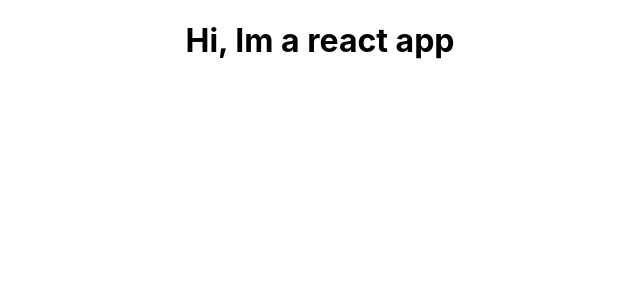
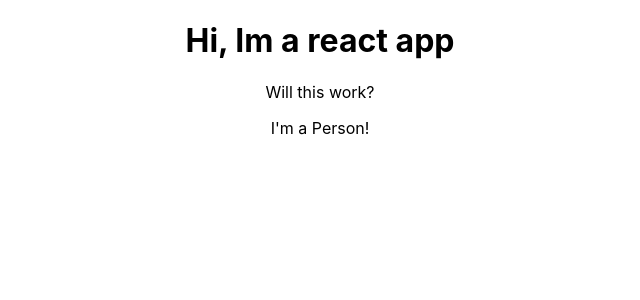
Before and after one commit to humbertocarvalho/courses-react-complete-guide, a React (Create React App) app: page / in a window 1280 px wide. Shown: the top 300 px of the page, without its empty margins (320-960 px from the left). Built offline with nearby package versions, Linux system fonts and the light colour scheme.

Commit message:
Crated Person.js file.

```diff
--- a/src/App.js
+++ b/src/App.js
@@ -1,10 +1,13 @@
 import React from 'react';
 import './App.css';
+import Person from './Person/Person';
 
 function App() {
   return (
     <div className='App'>
       <h1>Hi, Im a react app</h1>
+      <p>Will this work?</p>
+      <Person />
     </div>
   );
 }
--- /dev/null
+++ b/src/Person/Person.js
@@ -0,0 +1,7 @@
+import React from 'react';
+
+const person = () => {
+  return <p>I'm a Person!</p>;
+};
+
+export default person;
```
Also changed, not shown: 1 other file (tests, documents, lock files or other folders).
